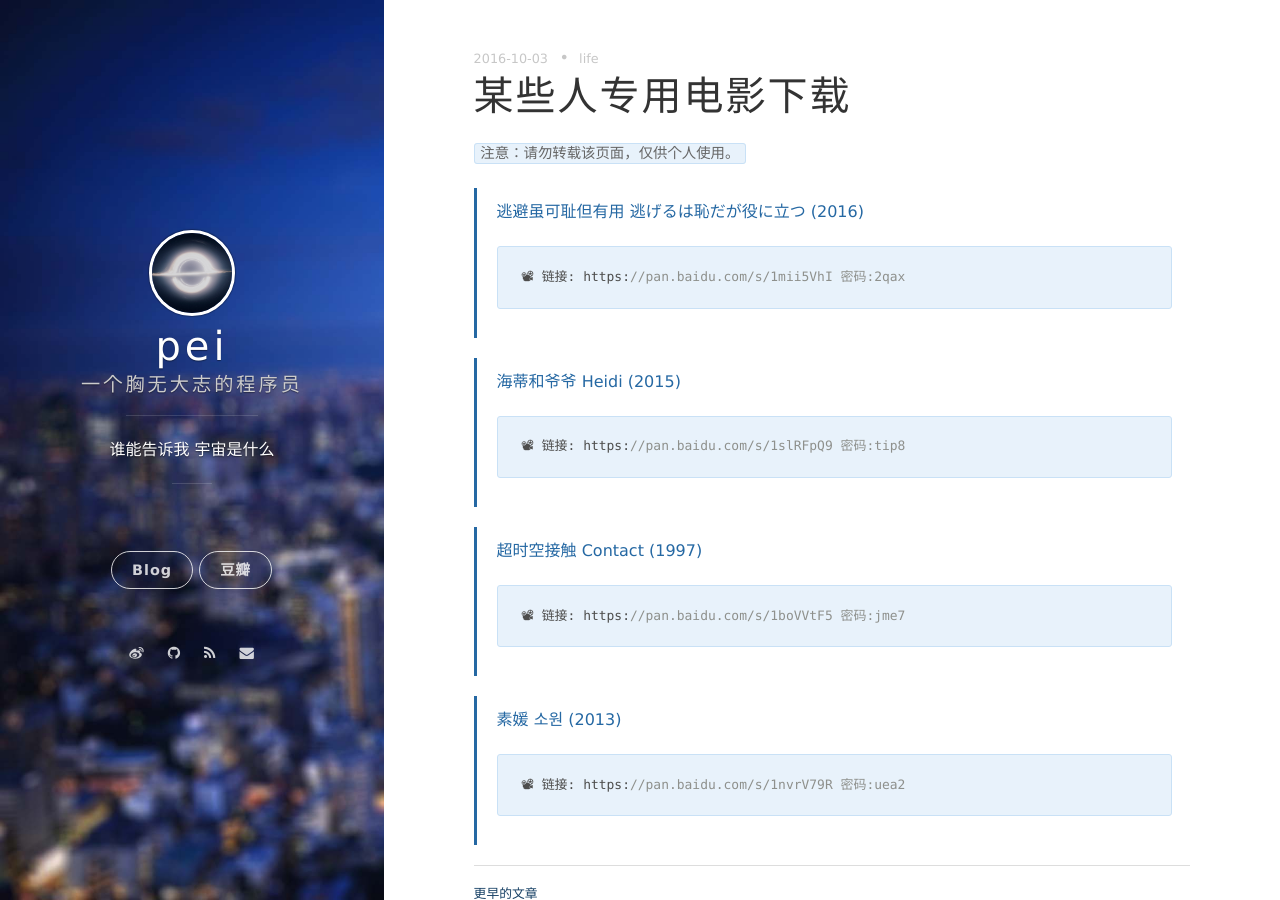
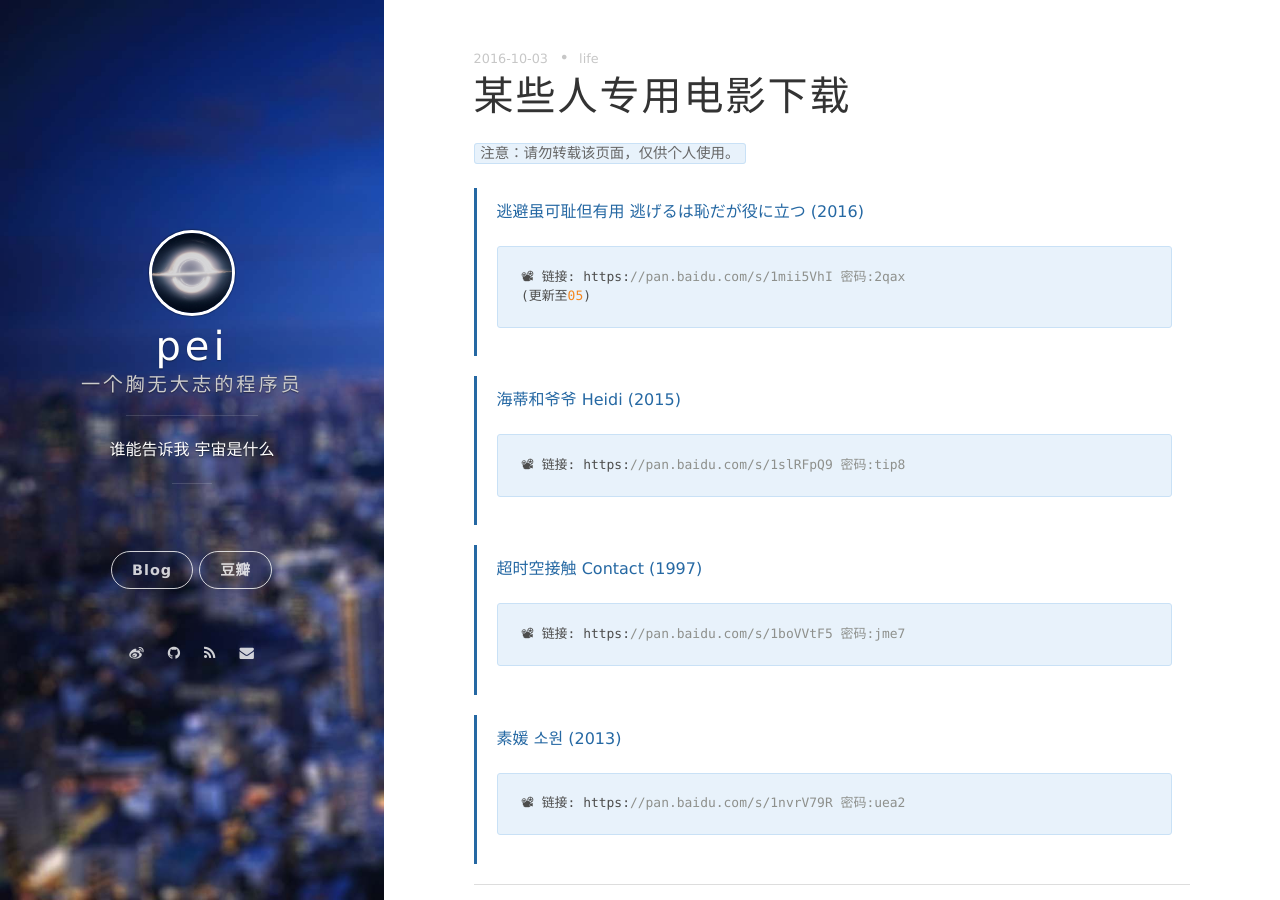
Before and after one commit to peiyucn/peiyucn.github.io, a Jekyll site: the page built from _posts/2016-10-03-somebody-download.md, in a window 1280 px wide and 900 px high. Built offline with Jekyll 4.4.1, drawn with Linux system fonts in a browser that asks for light colours; nearby versions of some CDN libraries; comment, search, counter and statistics services are not loaded.

Commit message:
blog update

````diff
--- a/_posts/2016-10-03-somebody-download.md
+++ b/_posts/2016-10-03-somebody-download.md
@@ -11,6 +11,7 @@ tags: life
 >
 >```
 >📽 链接: https://pan.baidu.com/s/1mii5VhI 密码:2qax
+>(更新至05)
 >```
 
 >[海蒂和爷爷 Heidi (2015)](https://movie.douban.com/subject/25958717/)
````
